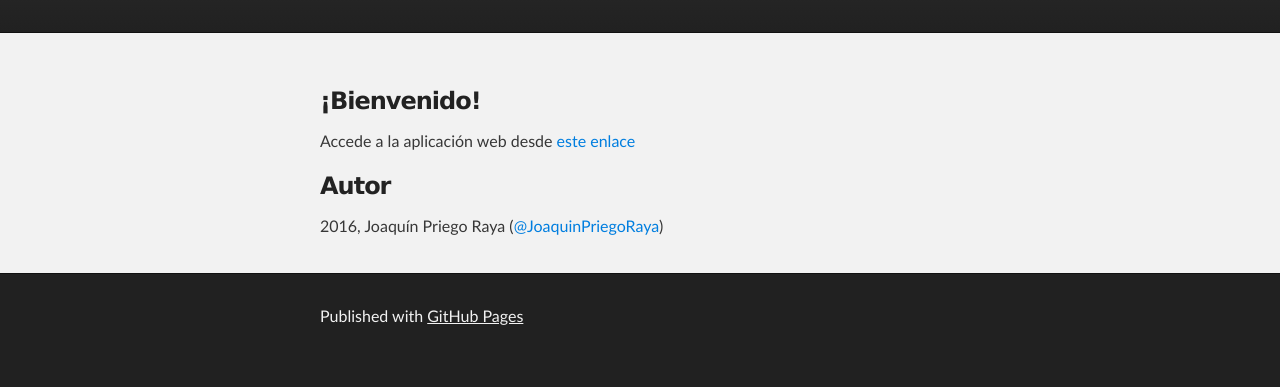
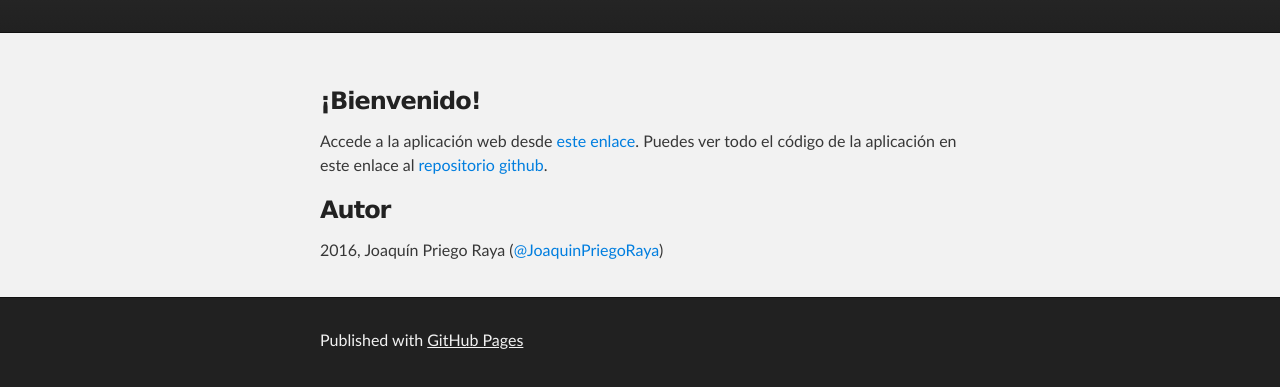
Before and after one commit to JoaquinPriegoRaya/JoaquinPriegoRaya.github.io, a website: page index.html in a window 1280 px wide. Shown: the part 177-564 px from the top of the page. Drawn offline with Linux system fonts and the light colour scheme.

Commit message:
Replace master branch with page content via GitHub

```diff
--- a/index.html
+++ b/index.html
@@ -30,7 +30,8 @@
         <h3>
 <a id="bienvenido" class="anchor" href="#bienvenido" aria-hidden="true"><span aria-hidden="true" class="octicon octicon-link"></span></a>¡Bienvenido!</h3>
 
-<p>Accede a la aplicación web desde <a href="http://joaquinpriegoraya.github.io/www/#/app/">este enlace</a></p>
+<p>Accede a la aplicación web desde <a href="http://joaquinpriegoraya.github.io/www/#/app/">este enlace</a>.
+Puedes ver todo el código de la aplicación en este enlace al <a href="https://github.com/JoaquinPriegoRaya/JoaquinPriegoRaya.github.io.git">repositorio github</a>.</p>
 
 <h3>
 <a id="autor" class="anchor" href="#autor" aria-hidden="true"><span aria-hidden="true" class="octicon octicon-link"></span></a>Autor</h3>
--- a/params.json
+++ b/params.json
@@ -1,6 +1,6 @@
 {
   "name": "Joaquinpriegoraya.GitHub.io",
   "tagline": "Repositorio de demostración",
-  "body": "### ¡Bienvenido!\r\nAccede a la aplicación web desde [este enlace](http://joaquinpriegoraya.github.io/www/#/app/)\r\n\r\n### Autor\r\n2016, Joaquín Priego Raya (@JoaquinPriegoRaya)\r\n",
+  "body": "### ¡Bienvenido!\r\nAccede a la aplicación web desde [este enlace](http://joaquinpriegoraya.github.io/www/#/app/).\r\nPuedes ver todo el código de la aplicación en este enlace al [repositorio github](https://github.com/JoaquinPriegoRaya/JoaquinPriegoRaya.github.io.git).\r\n### Autor\r\n2016, Joaquín Priego Raya (@JoaquinPriegoRaya)\r\n",
   "note": "Don't delete this file! It's used internally to help with page regeneration."
 }
```
